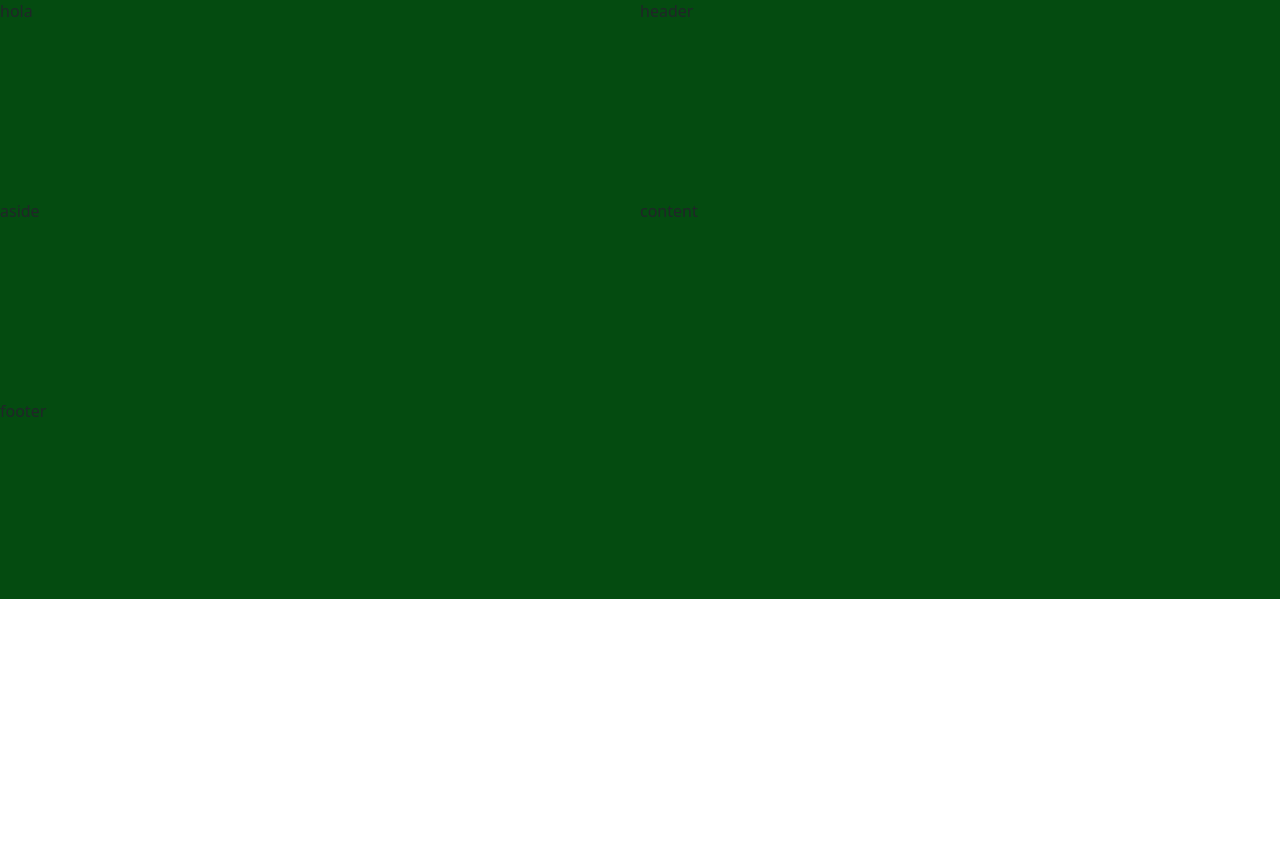
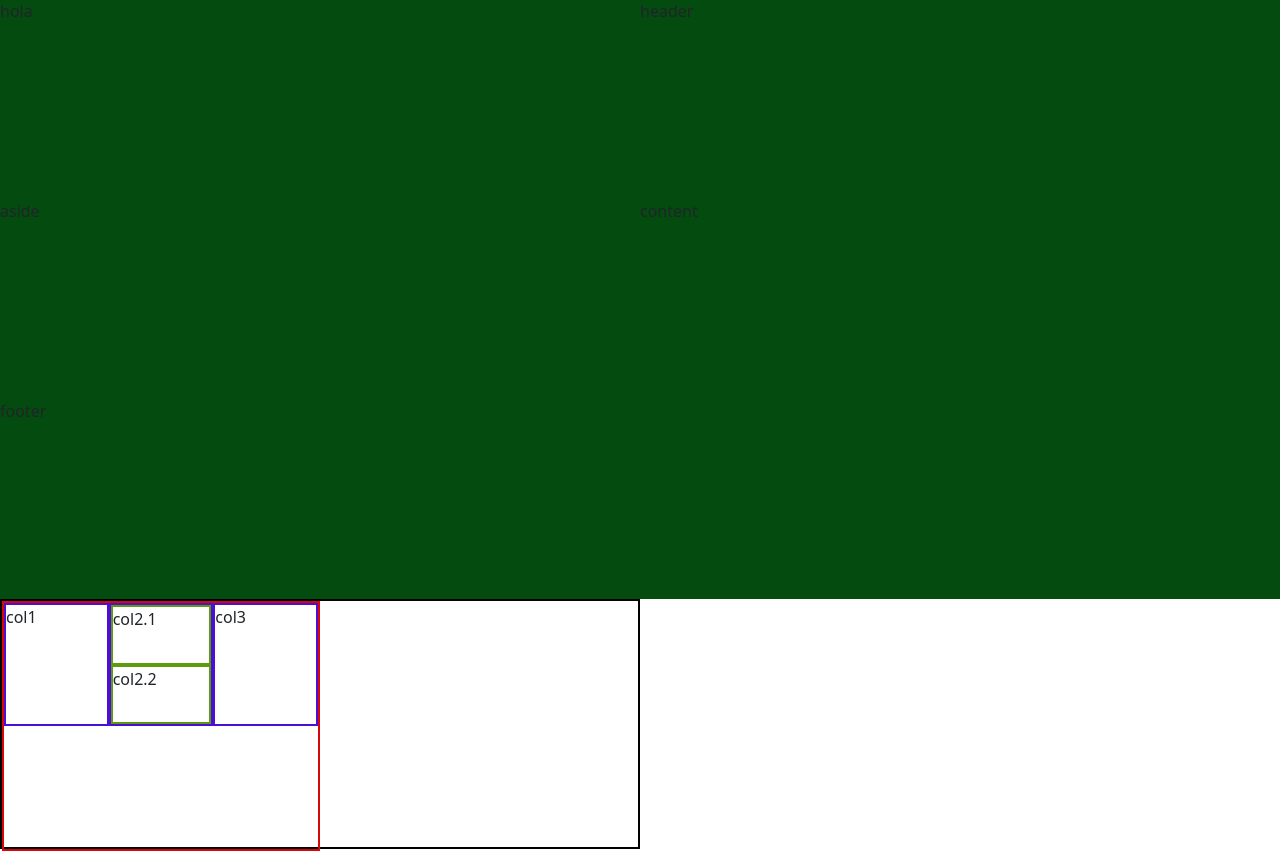
Before and after one commit to Samziro5/websip, a PHP site: page /pruebabootstrap.html in a window 1280 px wide. Shown: the part 1351-2202 px from the top of the page. Before the commit the page ends 1950 px from the top, so only its background shows below. Run offline with PHP 8.4, Linux system fonts and the light colour scheme.

Commit message:
nuevo comit de websipv2

```diff
--- a/pruebabootstrap.html
+++ b/pruebabootstrap.html
@@ -203,4 +203,16 @@
 
 
 </section>
+<section>
+    <div class="container-let">
+        <div class="row-let">
+            <div class="column-let">col1</div>
+            <div class="column-let">
+                <div class="column-let-2">col2.1</div>
+                <div class="column-let-2">col2.2</div>
+            </div>
+            <div class="column-let">col3</div>
+        </div>
+    </div>
+</section>
 </html>
--- a/style.css
+++ b/style.css
@@ -740,10 +740,10 @@ text-align: center;
     margin: 0%;
     padding: 0%;
     width: 100%;
-    height: 730px;
+    height: 911px;
     display: flex;
     flex-wrap: wrap;
-    border:4px solid #000000;
+    border:4px solid #ff0000;
     background-image:url(Imagenes/fondo-login.png);
     background-size: 100% 945px;
     justify-content: center;
@@ -798,7 +798,99 @@ text-align: center;
 }
 
 
+/* Prueba Bustrap */
+.container-let{
+    width:50%;
+    height:250px;
+    border: solid black 2px;
 
+}
+.row-let{
+    width:50%;
+    height:250px;
+    border: solid rgb(214, 7, 7) 2px;
+    display:flex;
+    flex-direction: row;
+}
+.column-let{
+    width:70%;
+    height:50%;
+    border: solid rgb(74, 14, 214) 2px;
+}
+.column-let-2{
+    width:100%;
+    height:50%;
+    border: solid rgb(92, 155, 11) 2px;
+}
+
+/* modal */
+/* Boton modal  */
+.boton-modal{
+    padding: 40px;
+    background-color: #0c9bc7;
+
+
+}
+.boton-modal label{
+    padding: 10px 15px;
+    background-color: #09f;
+    color: #ffffff;
+    border-radius:4px;
+    cursor:pointer;
+    transition:all  300ms ease;
+
+}
+.boton-modal label:hover{
+    background-color: rgb(3, 67, 109);
+}
+
+
+/* Fin de Boton Modal */
+/* Ventana Modal  */
+#btn-modal{
+    display: none;
+}
+.container-modal{
+    width: 100%;
+    height: 100vh;
+    position: fixed;
+    top: 0;left: 0;
+    background-color: rgba(144,148,150,0.8);
+    display: none;
+    justify-content: center;
+    align-items: center;
+    z-index:100;
+}
+#btn-modal:checked ~ .container-modal{
+    display:flex;
+
+}
+.content-modal{
+    width: 100px;
+    max-width: 400px;
+    padding: 20px;
+    background-color: #fff;
+    border-radius: 4px;
+}
+.content-modal h2{
+    margin-bottom: 15px;
+}
+.content-modal p{
+   padding: 15px 0px;
+   border-top: 1px solid #dbdbdb;
+   border-bottom: 1px solid #dbdbdb;
+}
+.content-modal .btn-cerrar{
+    width: 100%;
+    margin-top: 15px;
+    display:flex;
+    justify-content:flex-end;
+}
+.content-modal .btn-cerrar lable:hover{
+    background-color: #185e83;
+
+}
+/* Fin de Ventana Modal  */
 
 
 
```
Also changed, not shown: login.php (+4 -13 lines), modal.php (added, +31 -0 lines), validar.php (+6 -3 lines).
